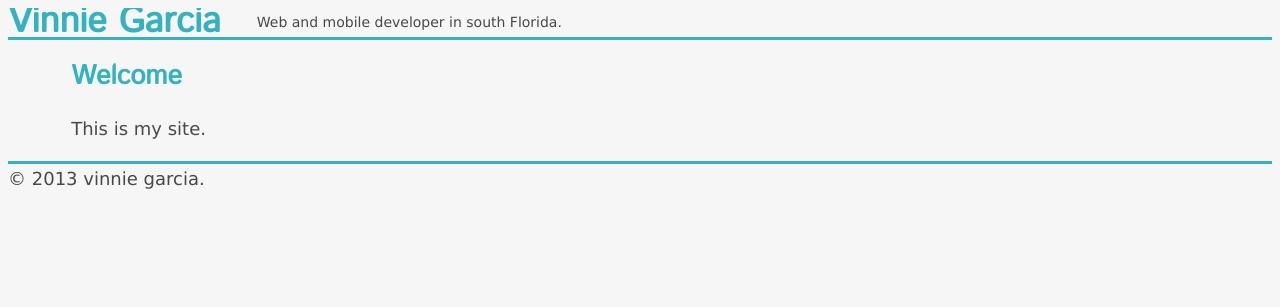
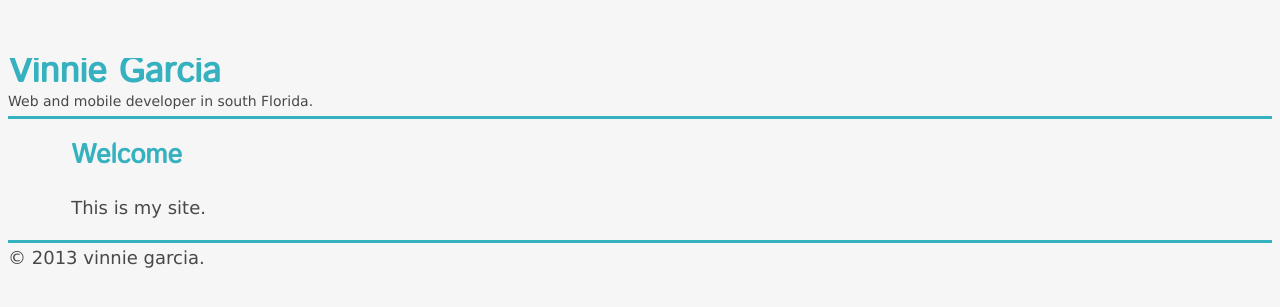
Before and after one commit to vinniegarcia/vinniegarcia.github.com, a Jekyll site: the page built from index.md, in a window 1280 px wide. Shown: the top 307 px of the page. Built offline with Jekyll 4.4.1, drawn with Linux system fonts in a browser that asks for light colours; some web fonts are replaced; Markdown is read by kramdown in place of the engine named in the settings.

Commit message:
top margin added to header

```diff
--- a/css/main.css
+++ b/css/main.css
@@ -18,9 +18,10 @@ h1, h2, h3, h4, h5, h6 {
 header {
 	border-bottom: 3px solid #36b1bf;
 	overflow: auto;
+	margin-top: 58px;
 }
 header * {
-	float: left; padding-right: 1em; margin: 0;
+	margin: 0;
 }
 header p {
 	font-size: 14px;
```
